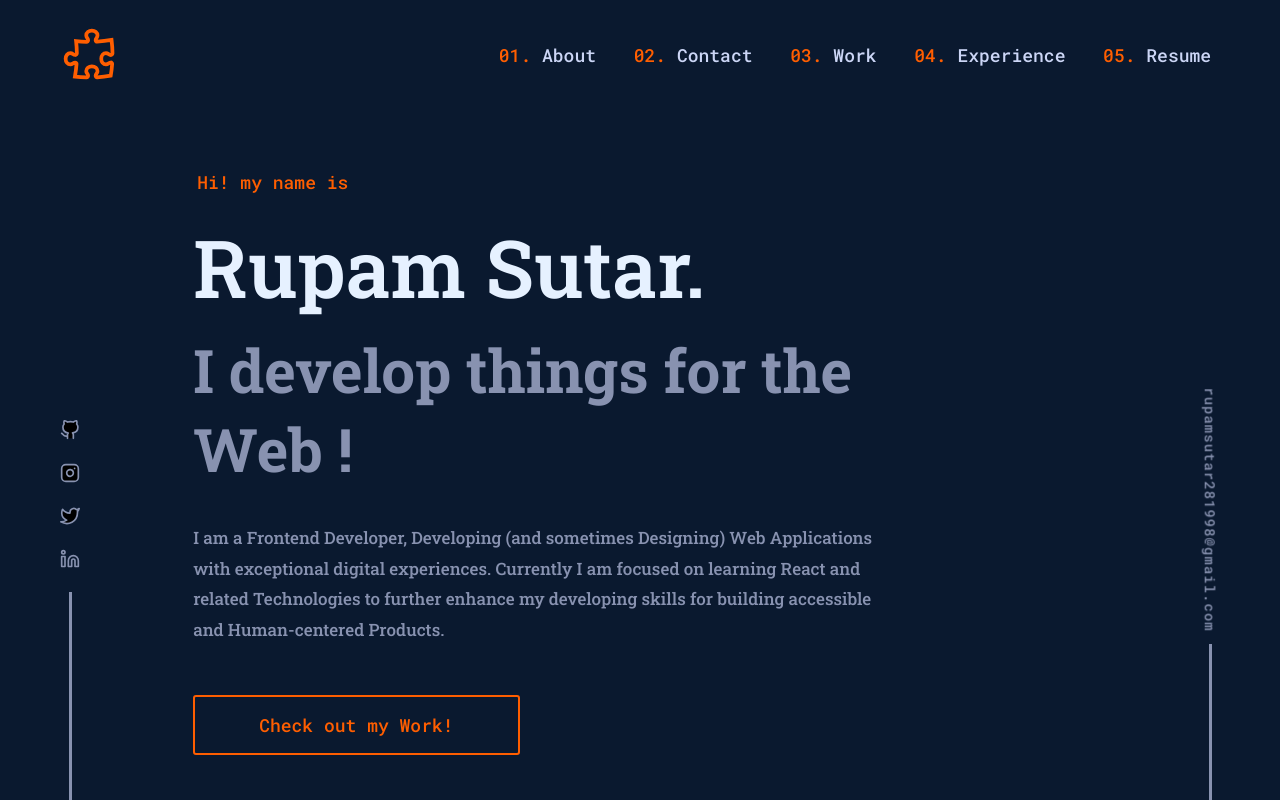
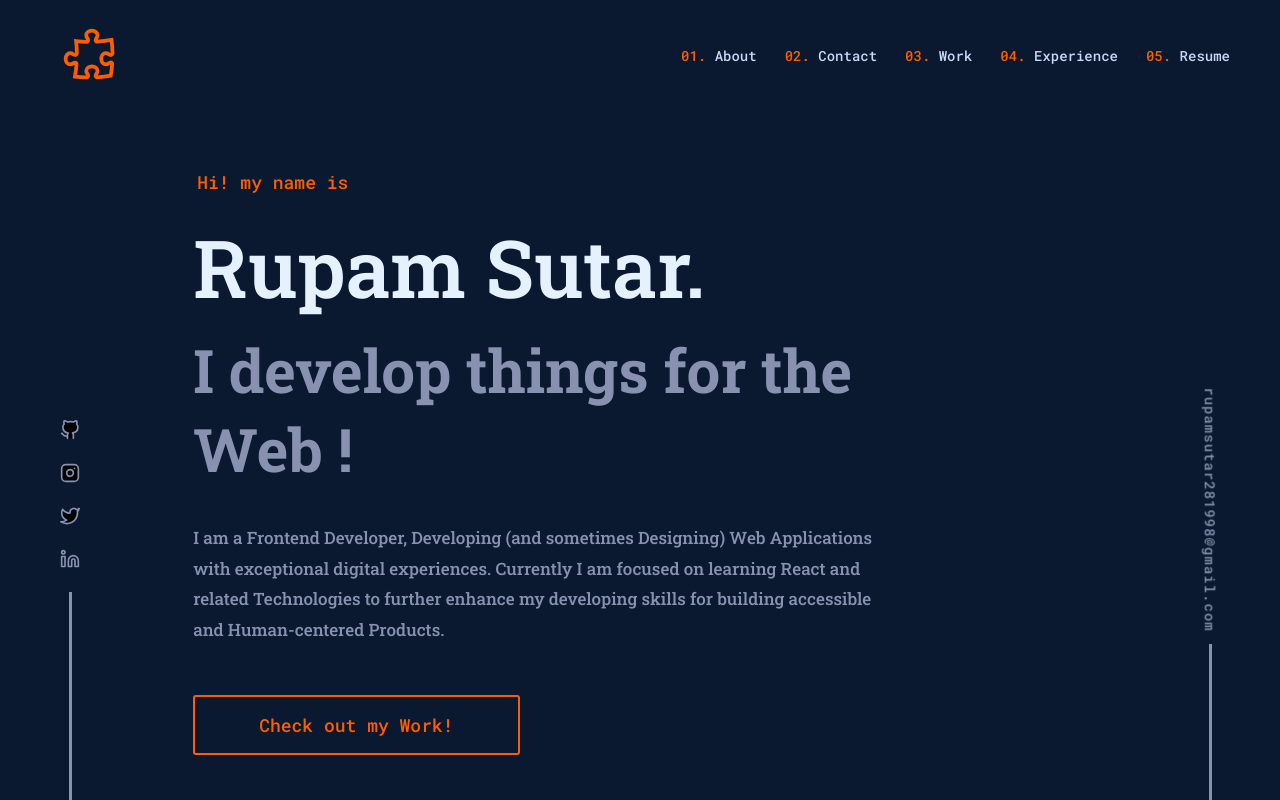
Before and after one commit to rupamsutar/Portfolio, a React (Create React App) app: page / in a window 1280 px wide. Shown: the top 800 px of the page. Built offline with nearby package versions, Linux system fonts and the light colour scheme.

Commit message:
Navbar updated

```diff
--- a/src/Components/Navbar/Navbar-content.module.css
+++ b/src/Components/Navbar/Navbar-content.module.css
@@ -2,9 +2,13 @@
     display: flex;
     justify-content: space-around;
     align-items: center;
+    gap: 28px;
 
-    width: 750px;
     list-style: none;
+}
+
+.navContent li {
+    font-size: 14px;
 }
 
 .navNum {
```
